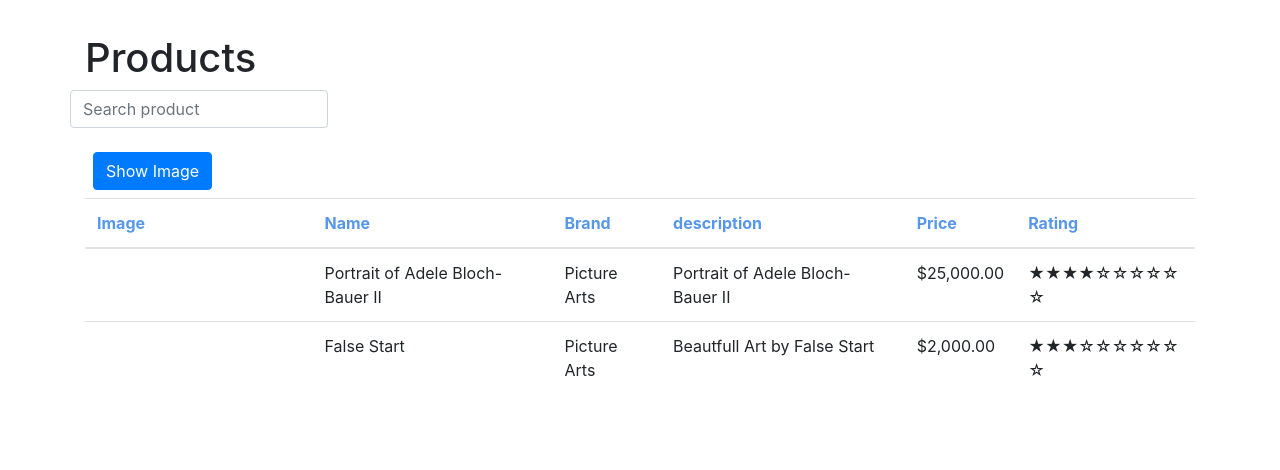
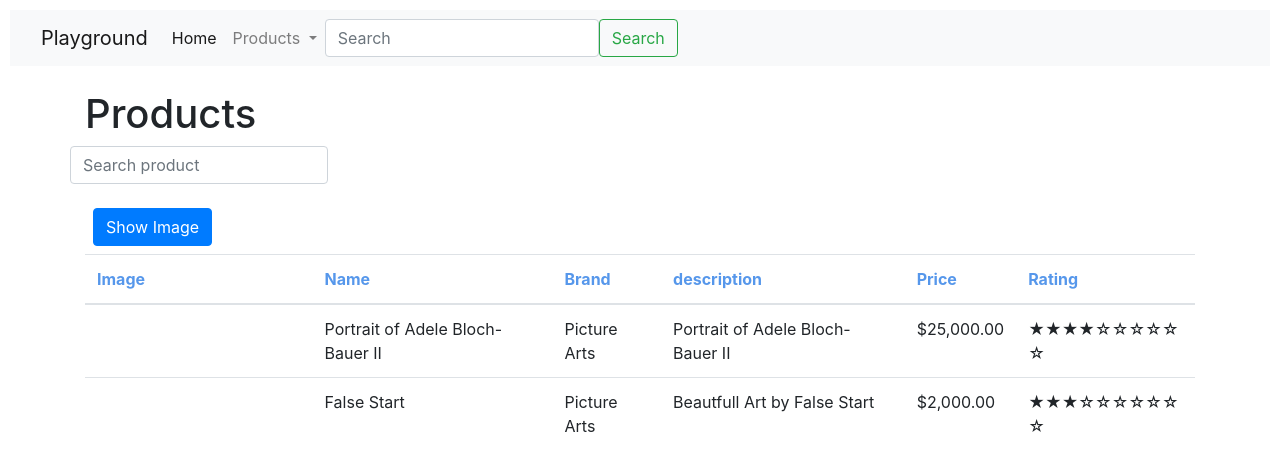
Before and after one commit to ismailasylla/Angular-Forms-, an Angular app: page / in a window 1280 px wide. Shown: the top 470 px of the page. Built offline with nearby package versions, Linux system fonts and the light colour scheme.

Commit message:
added navigation bar

```diff
--- a/src/app/app.component.html
+++ b/src/app/app.component.html
@@ -1,3 +1,4 @@
+<app-header></app-header>
 <!-- <app-user-settigns-form></app-user-settigns-form> -->
 <app-products></app-products>
 <div>
--- a/src/app/app.module.ts
+++ b/src/app/app.module.ts
@@ -13,6 +13,7 @@
 import { RatingModule } from 'ngx-bootstrap/rating';
 import { ProductsComponent } from './components/products/products.component';
 import { RatingComponent } from './common/rating/rating.component';
+import { HeaderComponent } from './header/header.component';
 
 
 @NgModule({
@@ -21,7 +22,8 @@
     UserSettignsFormComponent,
     ProductsComponent,
     RatingComponent,
-    RatingComponent
+    RatingComponent,
+    HeaderComponent
   ],
   imports: [
     BrowserModule,
--- a/src/app/common/rating/rating.component.ts
+++ b/src/app/common/rating/rating.component.ts
@@ -7,7 +7,8 @@
 })
 export class RatingComponent implements OnInit {
   max: number = 10;
-  @Input() rate: number;
+  @Input()
+  rate!: number;
   isReadonly: boolean = true;
   starWidth: number | undefined;
 
--- /dev/null
+++ b/src/app/header/header.component.html
@@ -0,0 +1,40 @@
+<nav class="navbar navbar-expand-lg navbar-light bg-light">
+    <div class="container-fluid">
+        <a class="navbar-brand" href="#">Playground</a>
+        <button class="navbar-toggler" type="button" data-bs-toggle="collapse" data-bs-target="#navbarSupportedContent"
+            aria-controls="navbarSupportedContent" aria-expanded="false" aria-label="Toggle navigation">
+            <span class="navbar-toggler-icon"></span>
+        </button>
+        <div class="collapse navbar-collapse" id="navbarSupportedContent">
+            <ul class="navbar-nav me-auto mb-2 mb-lg-0">
+                <li class="nav-item">
+                    <a class="nav-link active" aria-current="page" href="#">Home</a>
+                </li>
+                <!-- <li class="nav-item">
+                    <a class="nav-link" href="#">Link</a>
+                </li> -->
+                <li class="nav-item dropdown">
+                    <a class="nav-link dropdown-toggle" href="#" id="navbarDropdown" role="button"
+                        data-bs-toggle="dropdown" aria-expanded="false">
+                        Products
+                    </a>
+                    <ul class="dropdown-menu" aria-labelledby="navbarDropdown">
+                        <li><a class="dropdown-item" href="#">Product 1</a></li>
+                        <li><a class="dropdown-item" href="#">Product 2</a></li>
+                        <li>
+                            <hr class="dropdown-divider">
+                        </li>
+                        <!-- <li><a class="dropdown-item" href="#">Something else here</a></li> -->
+                    </ul>
+                </li>
+                <!-- <li class="nav-item">
+                    <a class="nav-link disabled" href="#" tabindex="-1" aria-disabled="true">Disabled</a>
+                </li> -->
+            </ul>
+            <form class="d-flex">
+                <input class="form-control me-2" type="search" placeholder="Search" aria-label="Search">
+                <button class="btn btn-outline-success" type="submit">Search</button>
+            </form>
+        </div>
+    </div>
+</nav>
--- /dev/null
+++ b/src/app/header/header.component.ts
@@ -0,0 +1,15 @@
+import { Component, OnInit } from '@angular/core';
+
+@Component({
+  selector: 'app-header',
+  templateUrl: './header.component.html',
+  styleUrls: ['./header.component.css']
+})
+export class HeaderComponent implements OnInit {
+
+  constructor() { }
+
+  ngOnInit(): void {
+  }
+
+}
--- a/src/index.html
+++ b/src/index.html
@@ -9,5 +9,9 @@
 </head>
 <body>
   <app-root></app-root>
+  <script src="https://cdn.jsdelivr.net/npm/@popperjs/core@2.5.4/dist/umd/popper.min.js"
+    integrity="sha384-q2kxQ16AaE6UbzuKqyBE9/u/KzioAlnx2maXQHiDX9d4/zp8Ok3f+M7DPm+Ib6IU" crossorigin="anonymous"></script>
+  <script src="https://cdn.jsdelivr.net/npm/bootstrap@5.0.0-beta1/dist/js/bootstrap.min.js"
+    integrity="sha384-pQQkAEnwaBkjpqZ8RU1fF1AKtTcHJwFl3pblpTlHXybJjHpMYo79HY3hIi4NKxyj" crossorigin="anonymous"></script>
 </body>
 </html>
```
Also changed, not shown: src/app/header/header.component.css (added), 1 other file (tests, documents, lock files or other folders).
